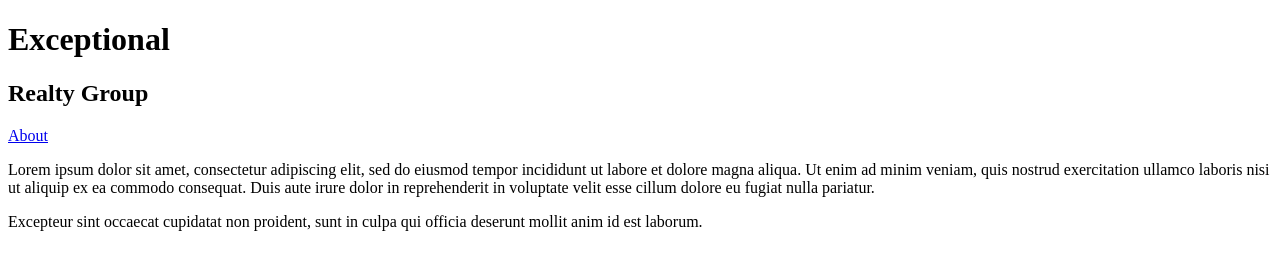
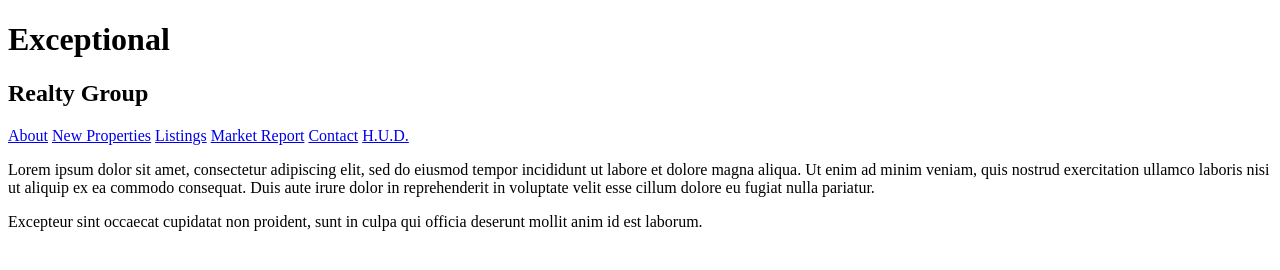
Before and after one commit to ktochow1/exceptional-realty, a plain HTML site: page index.html in a window 1280 px wide. Drawn offline with Linux system fonts and the light colour scheme.

Commit message:
started real-estate-listings.html

```diff
--- a/index.html
+++ b/index.html
@@ -14,6 +14,11 @@
     <h1>Exceptional</h1>
     <h2>Realty Group</h2>
     <a href="index.html">About</a>
+    <a href="new-properties.html">New Properties</a>
+    <a href="real-estate-listings.html">Listings</a>
+    <a href="market-report.html">Market Report</a>
+    <a href="contact.html">Contact</a>
+    <a href="http://hud.gov" target='blank'>H.U.D.</a>
 
     <p>
       Lorem ipsum dolor sit amet, consectetur adipiscing elit, sed do eiusmod tempor incididunt ut labore et dolore magna aliqua. Ut enim ad minim veniam, quis nostrud exercitation ullamco laboris nisi ut aliquip ex ea commodo consequat. Duis aute irure dolor in reprehenderit in voluptate velit esse cillum dolore eu fugiat nulla pariatur.
```
